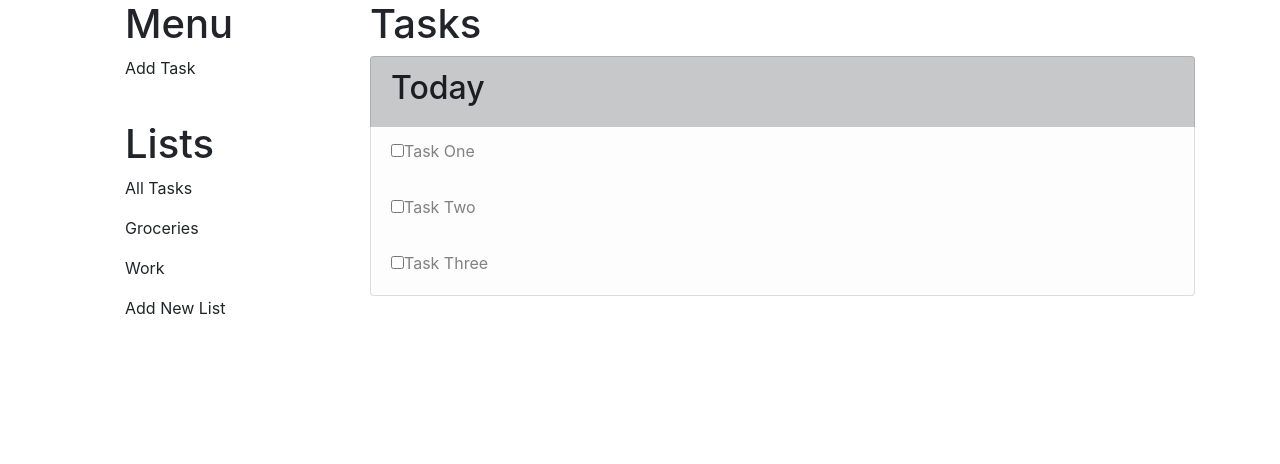
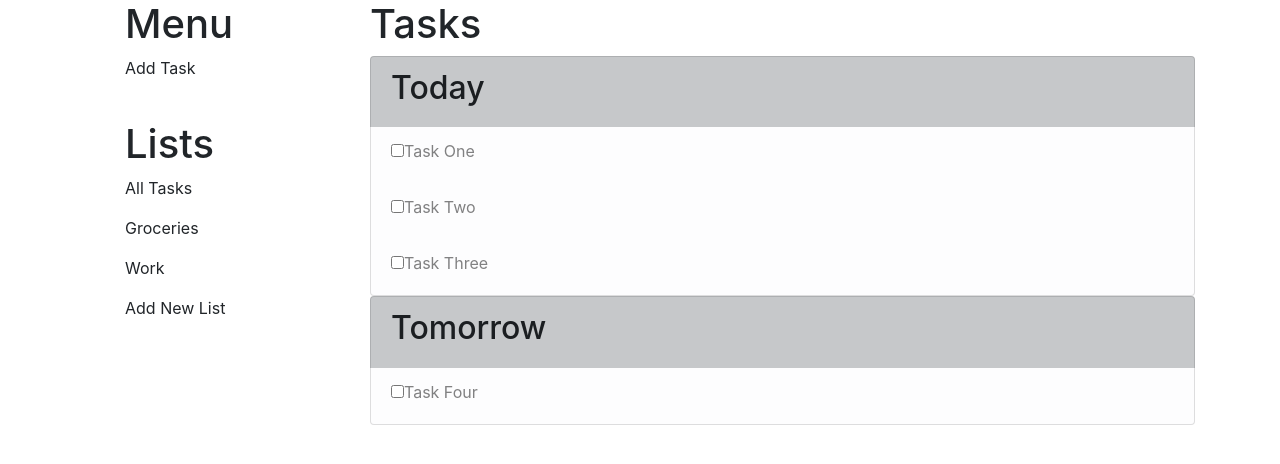
Before and after one commit to davidtaing/todo-app, a React (Create React App) app in the folder frontend/: page / in a window 1280 px wide. Shown: the top 464 px of the page. Built offline with nearby package versions, Linux system fonts and the light colour scheme.

Commit message:
Refactored TaskListTitle into seperate file

```diff
--- a/frontend/src/App.js
+++ b/frontend/src/App.js
@@ -4,6 +4,7 @@ import Row from 'react-bootstrap/Row';
 import Col from 'react-bootstrap/Col';
 import ListGroup from 'react-bootstrap/ListGroup';
 
+import TaskListTitle from './components/TaskListTitle';
 import TaskListRow from './components/TaskListRow';
 
 const data = [
@@ -58,16 +59,14 @@ function App() {
             <h1>Tasks</h1>
             <article>
               <ListGroup>
-                {/* TODO Refactor out to Task List Tilte.*/}
-                <ListGroup.Item variant='dark'>
-                  <div className="TaskListTitle">
-                    <h2>Today</h2>
-                  </div>
-                </ListGroup.Item>
-                {/* TODO Refactor out to Task List Row.*/}
-                <TaskListRow data={{title: "Task One"}}/>
-                <TaskListRow data={{title: "Task Two"}}/>
-                <TaskListRow data={{title: "Task Three"}}/>
+                <TaskListTitle text="Today" />
+                <TaskListRow data={{title: "Task One"}} />
+                <TaskListRow data={{title: "Task Two"}} />
+                <TaskListRow data={{title: "Task Three"}} />
+              </ListGroup>
+              <ListGroup>
+                <TaskListTitle text="Tomorrow" />
+                <TaskListRow data={{title: "Task Four"}} />
               </ListGroup>
             </article>
           </Col>
--- /dev/null
+++ b/frontend/src/components/TaskListTitle.js
@@ -0,0 +1,14 @@
+import React from 'react';
+import ListGroup from 'react-bootstrap/ListGroup';
+
+const TaskListTitle = ({text}) => {
+    return (
+        <ListGroup.Item variant='dark'>
+            <div className="TaskListTitle">
+                <h2>{text}</h2>
+            </div>
+        </ListGroup.Item>
+  );
+}
+
+export default TaskListTitle;
```
